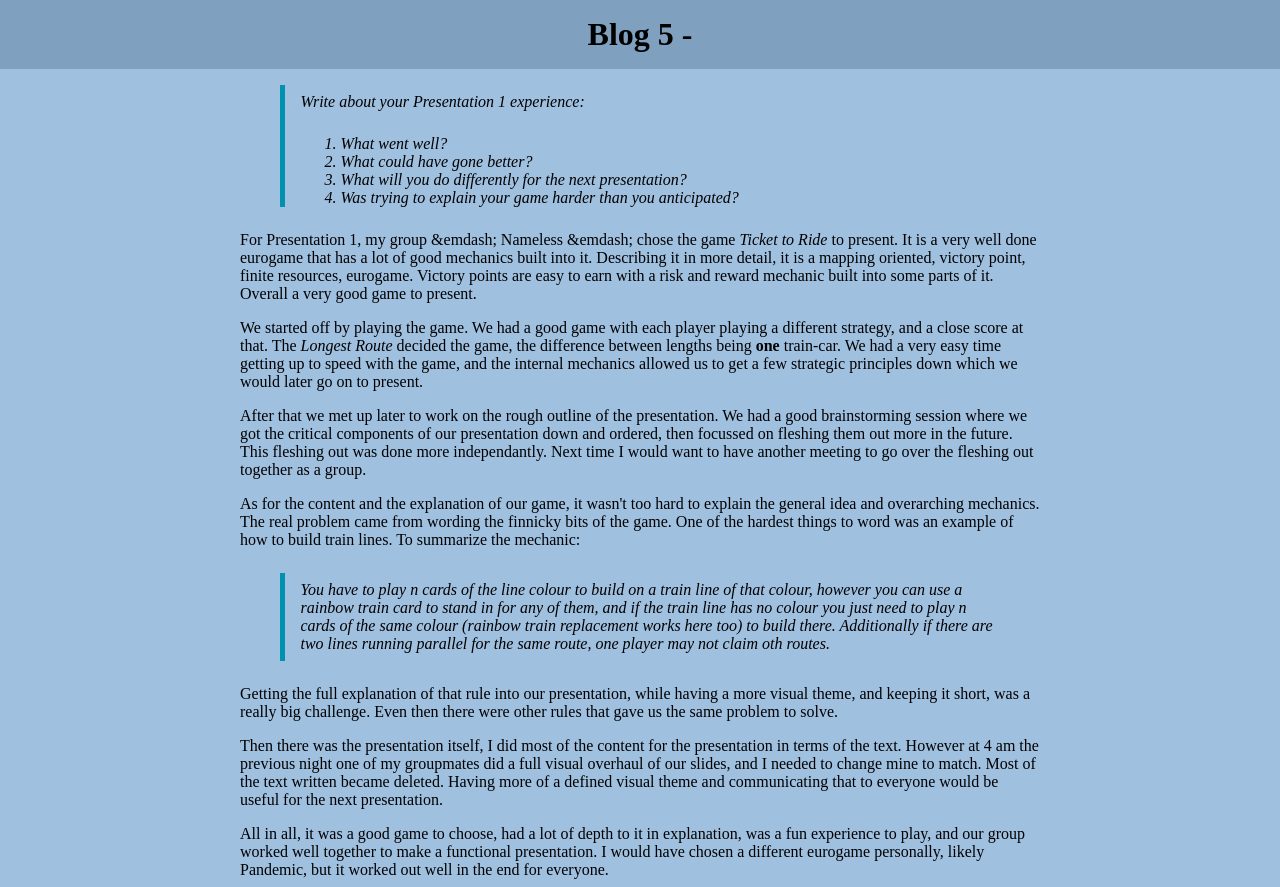
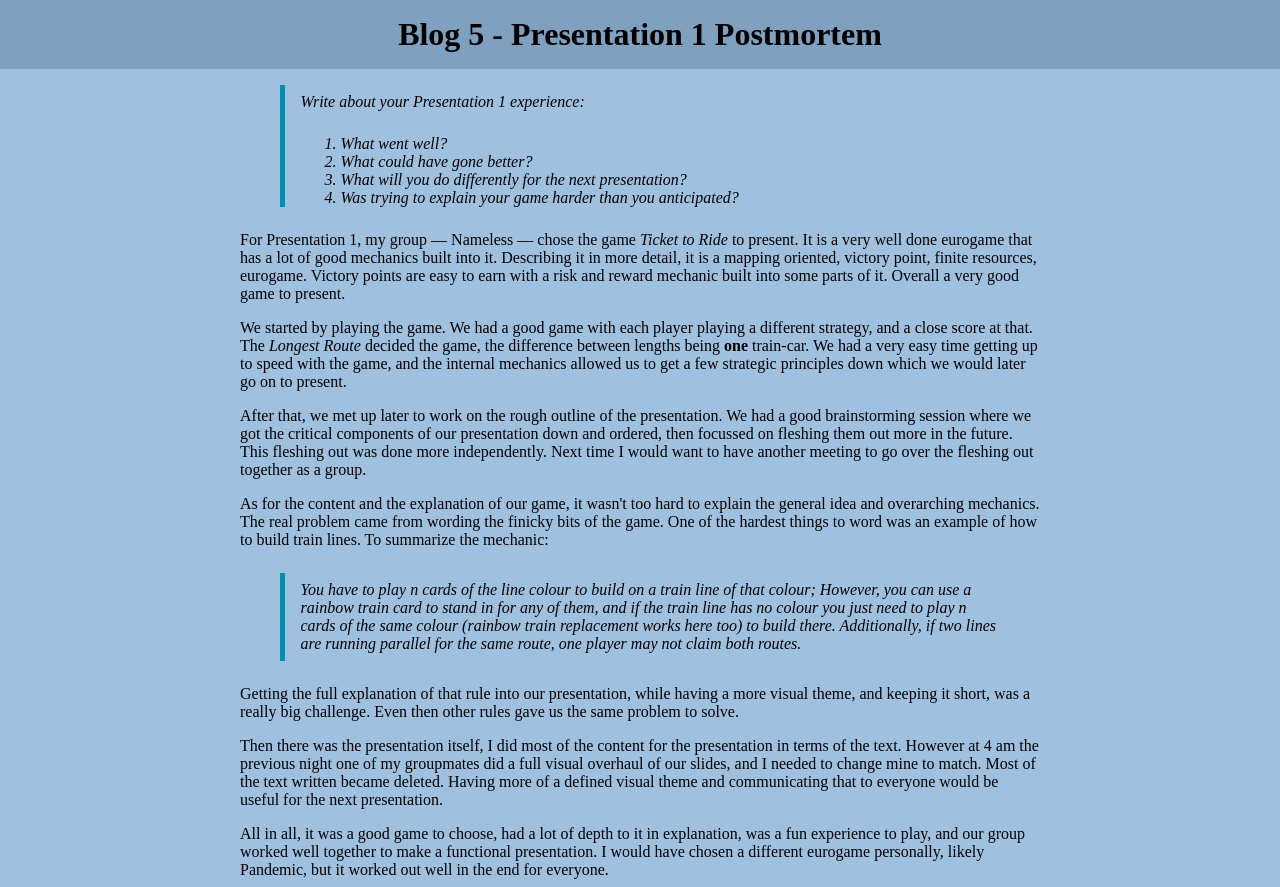
Before and after one commit to PixlRush/CSC290-Blog, a plain HTML site: page blog5.html in a window 1280 px wide. Drawn offline with Linux system fonts and the light colour scheme.

Commit message:
Blog 5 Grammar Pass

```diff
--- a/blog5.html
+++ b/blog5.html
@@ -1,5 +1,5 @@
 <link rel = "stylesheet" type = "text/css" href = "style.css"/>
-<h1>Blog 5 -</h1>
+<h1>Blog 5 - Presentation 1 Postmortem</h1>
 
 <blockquote>
   <p>Write about your Presentation 1 experience:</p>
@@ -12,19 +12,19 @@
 </ol>
 </blockquote>
 
-<p>For Presentation 1, my group &emdash; Nameless &emdash; chose the game <em>Ticket to Ride</em> to present. It is a very well done eurogame that has a lot of good mechanics built into it. Describing it in more detail, it is a mapping oriented, victory point, finite resources, eurogame. Victory points are easy to earn with a risk and reward mechanic built into some parts of it. Overall a very good game to present.</p>
+<p>For Presentation 1, my group &mdash; Nameless &mdash; chose the game <em>Ticket to Ride</em> to present. It is a very well done eurogame that has a lot of good mechanics built into it. Describing it in more detail, it is a mapping oriented, victory point, finite resources, eurogame. Victory points are easy to earn with a risk and reward mechanic built into some parts of it. Overall a very good game to present.</p>
 
-<p>We started off by playing the game. We had a good game with each player playing a different strategy, and a close score at that. The <em>Longest Route</em> decided the game, the difference between lengths being <strong>one</strong> train-car. We had a very easy time getting up to speed with the game, and the internal mechanics allowed us to get a few strategic principles down which we would later go on to present.</p>
+<p>We started by playing the game. We had a good game with each player playing a different strategy, and a close score at that. The <em>Longest Route</em> decided the game, the difference between lengths being <strong>one</strong> train-car. We had a very easy time getting up to speed with the game, and the internal mechanics allowed us to get a few strategic principles down which we would later go on to present.</p>
 
-<p>After that we met up later to work on the rough outline of the presentation. We had a good brainstorming session where we got the critical components of our presentation down and ordered, then focussed on fleshing them out more in the future. This fleshing out was done more independantly. Next time I would want to have another meeting to go over the fleshing out together as a group. </p>
+<p>After that, we met up later to work on the rough outline of the presentation. We had a good brainstorming session where we got the critical components of our presentation down and ordered, then focussed on fleshing them out more in the future. This fleshing out was done more independently. Next time I would want to have another meeting to go over the fleshing out together as a group. </p>
 
-<p>As for the content and the explanation of our game, it wasn't too hard to explain the general idea and overarching mechanics. The real problem came from wording the finnicky bits of the game. One of the hardest things to word was an example of how to build train lines. To summarize the mechanic:</p>
+<p>As for the content and the explanation of our game, it wasn't too hard to explain the general idea and overarching mechanics. The real problem came from wording the finicky bits of the game. One of the hardest things to word was an example of how to build train lines. To summarize the mechanic:</p>
 
 <blockquote>
-  <p>You have to play n cards of the line colour to build on a train line of that colour, however you can use a rainbow train card to stand in for any of them, and if the train line has no colour you just need to play n cards of the same colour <em>(rainbow train replacement works here too)</em> to build there. Additionally if there are two lines running parallel for the same route, one player may not claim oth routes.</p>
+  <p>You have to play n cards of the line colour to build on a train line of that colour; However, you can use a rainbow train card to stand in for any of them, and if the train line has no colour you just need to play n cards of the same colour <em>(rainbow train replacement works here too)</em> to build there. Additionally, if two lines are running parallel for the same route, one player may not claim both routes.</p>
 </blockquote>
 
-<p>Getting the full explanation of that rule into our presentation, while having a more visual theme, and keeping it short, was a really big challenge. Even then there were other rules that gave us the same problem to solve.</p>
+<p>Getting the full explanation of that rule into our presentation, while having a more visual theme, and keeping it short, was a really big challenge. Even then other rules gave us the same problem to solve.</p>
 
 <p>Then there was the presentation itself, I did most of the content for the presentation in terms of the text. However at 4 am the previous night one of my groupmates did a full visual overhaul of our slides, and I needed to change mine to match. Most of the text written became deleted. Having more of a defined visual theme and communicating that to everyone would be useful for the next presentation.</p>
 
```
Also changed, not shown: 1 other file.
